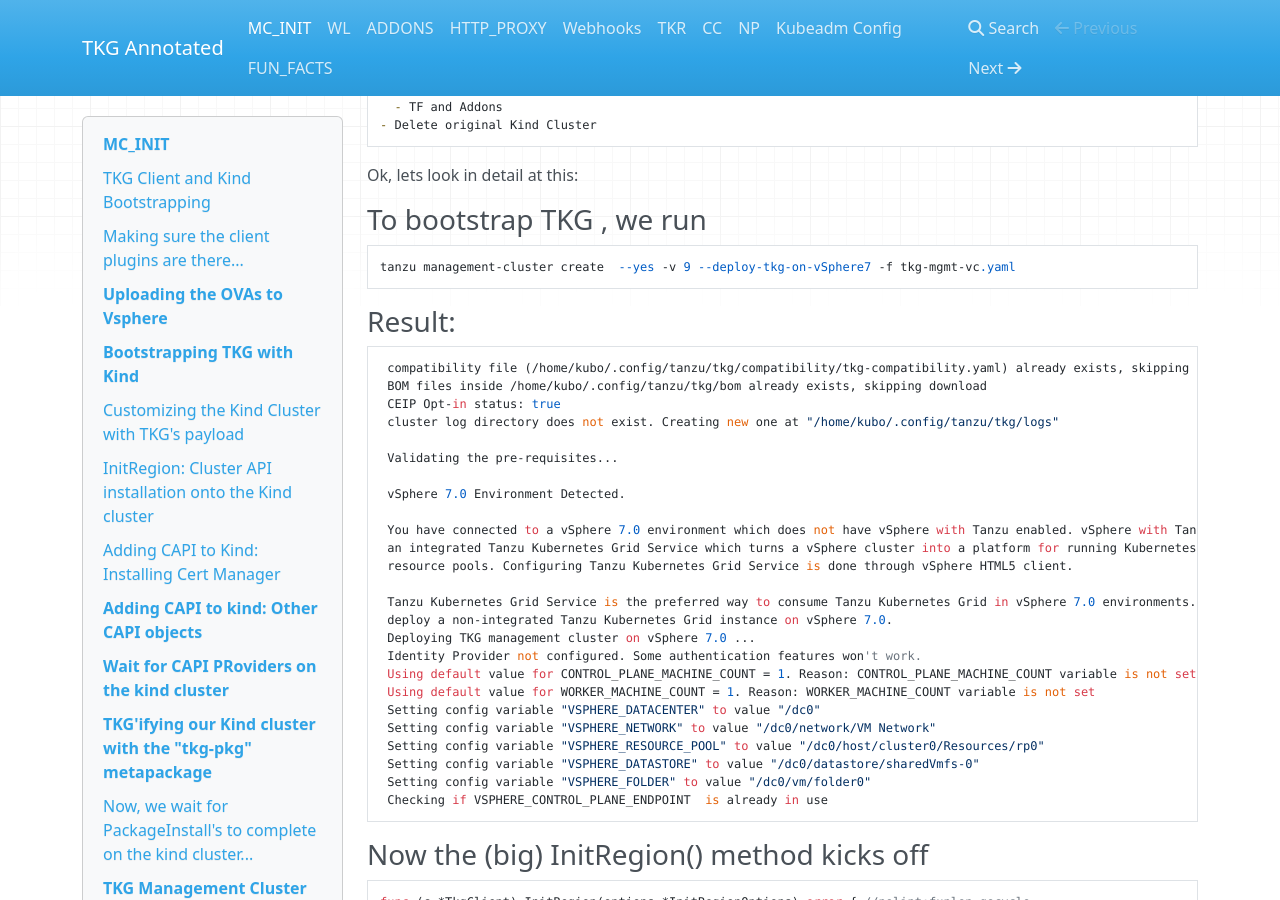
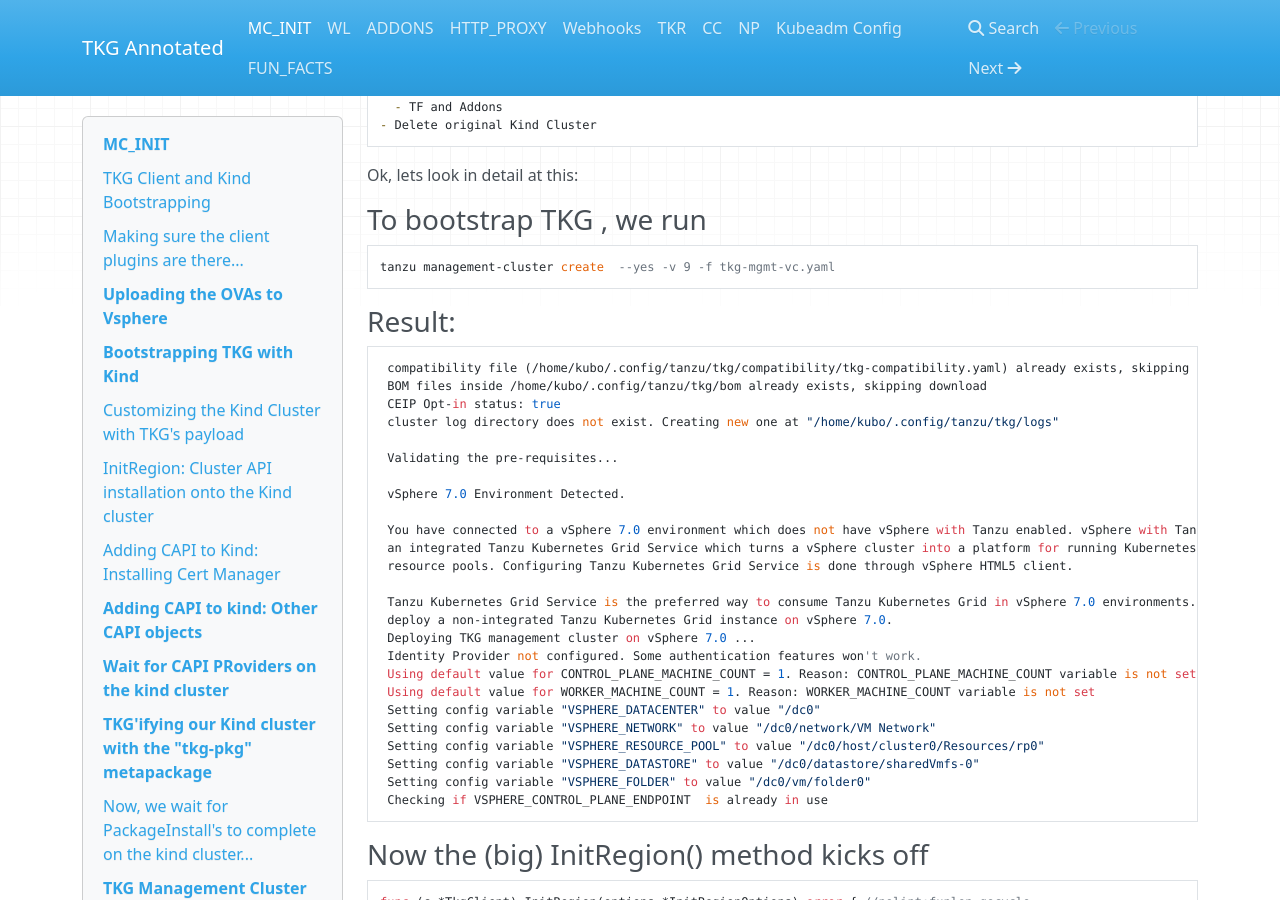
Before and after one commit to jayunit100/tanzu-install-annotated, an MkDocs documentation site: the page built from docs/index.md, in a window 1280 px wide and 900 px high, scrolled down 1817 px. Built offline with MkDocs 1.6.1, drawn with Linux system fonts in a browser that asks for light colours; nearby versions of some CDN libraries.

Commit message:
Update index.md

````diff
--- a/docs/index.md
+++ b/docs/index.md
@@ -100,7 +100,7 @@
 ### To bootstrap TKG , we run
 
 ```
-tanzu management-cluster create  --yes -v 9 --deploy-tkg-on-vSphere7 -f tkg-mgmt-vc.yaml
+tanzu management-cluster create  --yes -v 9 -f tkg-mgmt-vc.yaml
 ```
 
 ### Result:
````
